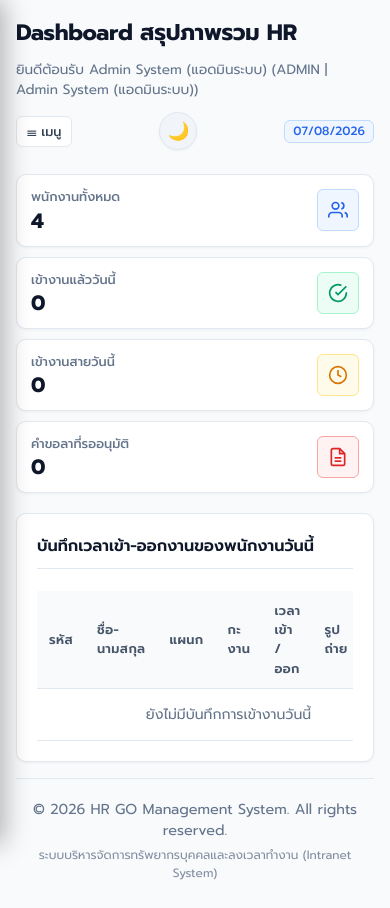
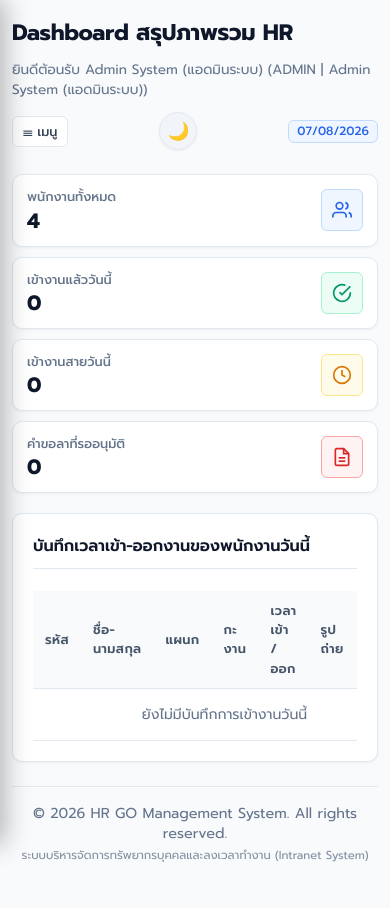
Before and after one commit to goomxxzaza123/hrgo, a PHP site: page /admin/dashboard.php in a window 390 px wide. After the commit the page ends 862 px from the top, so only its background shows below. Run offline with PHP 8.4, Linux system fonts and the light colour scheme; a user stored in the database is signed in; data comes from the database, SQL or seed files in the repository; data that the repository does not hold is empty; some libraries are stand-ins or nearby versions.

Commit message:
Fix admin footer mobile responsive layout for Chrome mobile view

```diff
--- a/assets/css/admin.css
+++ b/assets/css/admin.css
@@ -114,15 +114,13 @@
   flex-grow: 1;
   padding: 24px 32px;
   max-width: 1300px;
-  display: flex;
-  flex-direction: column;
-  min-height: 100vh;
+  box-sizing: border-box;
 }
 
 /* Admin Page Footer Styling */
 .admin-footer {
-  margin-top: auto;
-  padding: 20px 0 10px 0;
+  margin-top: 32px;
+  padding: 20px 16px 24px 16px;
   border-top: 1px solid var(--border-color);
   display: flex;
   flex-direction: column;
@@ -132,6 +130,14 @@
   text-align: center;
   font-size: 0.82rem;
   color: var(--text-muted);
+  width: 100%;
+  box-sizing: border-box;
+}
+
+.admin-footer p {
+  margin: 0;
+  line-height: 1.4;
+  word-break: break-word;
 }
 
 .admin-footer-sub {
@@ -267,8 +273,19 @@
 
   .admin-main {
     margin-left: 0 !important;
-    padding: 16px !important;
+    padding: 16px 12px 24px 12px !important;
     width: 100% !important;
+    box-sizing: border-box !important;
+  }
+
+  .admin-footer {
+    margin-top: 24px !important;
+    padding: 16px 8px !important;
+    font-size: 0.78rem !important;
+  }
+
+  .admin-footer-sub {
+    font-size: 0.72rem !important;
   }
 
   .admin-header {
```
